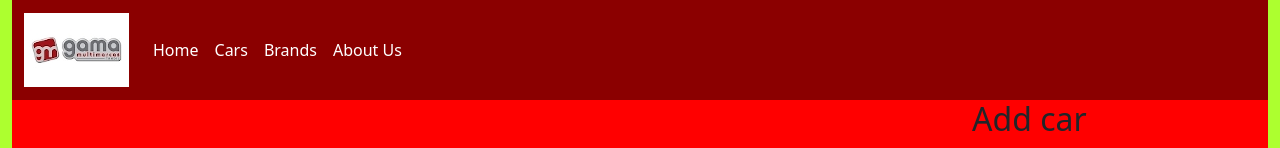
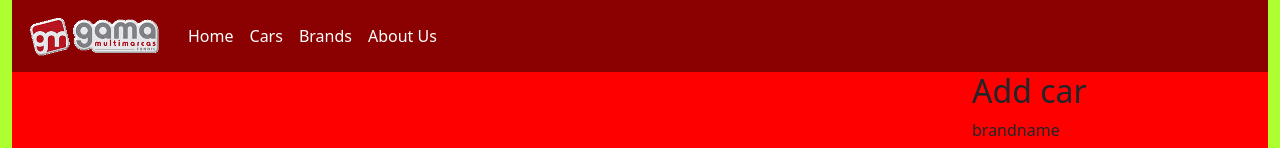
Before and after one commit to ealcca/dealership-app, an Angular app: page /cars in a window 1280 px wide. Shown: the top 148 px of the page. Built offline with nearby package versions, Linux system fonts and the light colour scheme; no server answers.

Commit message:
edicion de logo para el navbar

```diff
--- a/src/app/app.component.ts
+++ b/src/app/app.component.ts
@@ -8,6 +8,6 @@ import { Component } from '@angular/core';
 export class AppComponent {
   title = 'dealership';
   logo = 'GAMA MULTIMARCAS';
-  imglogo = "assets/logo.jpg";
+  imglogo = "assets/logo.png";
   year = new Date().getFullYear();
 }
```
Also changed, not shown: src/assets/logo.jpg (deleted), src/assets/logo.png (added).
